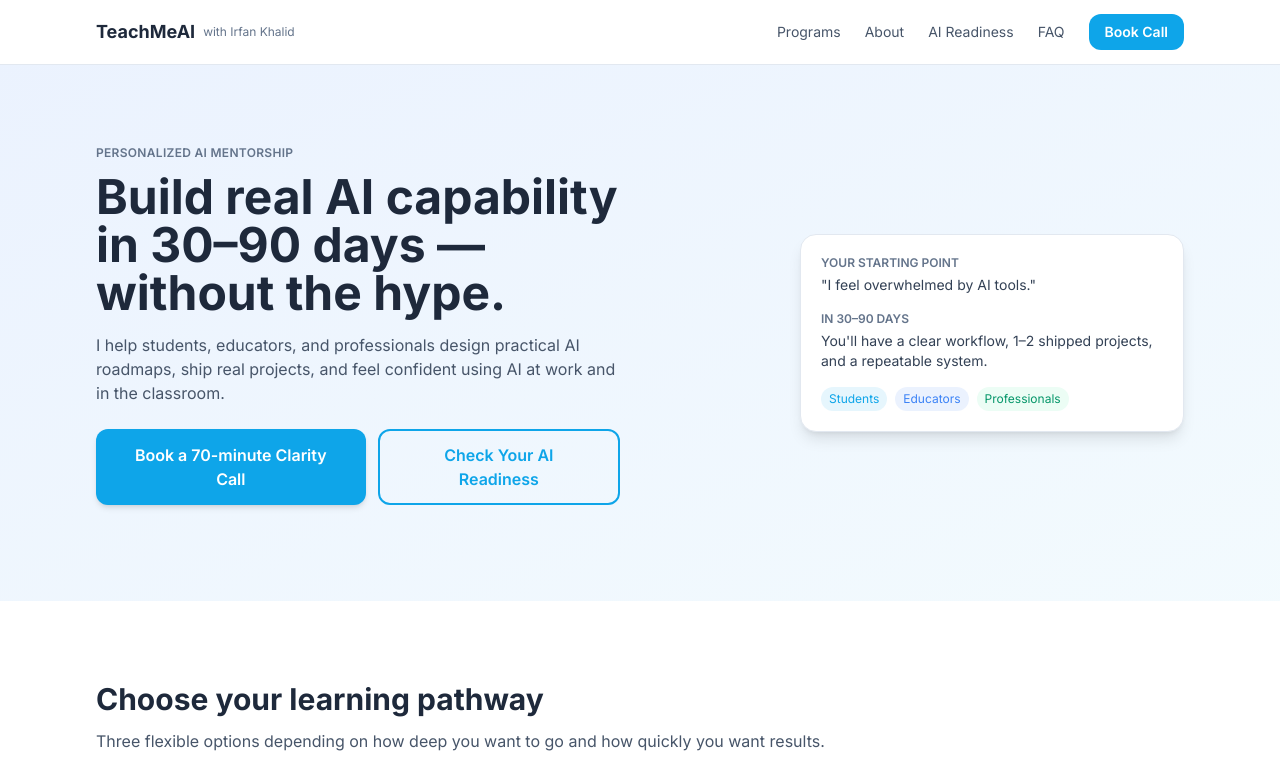
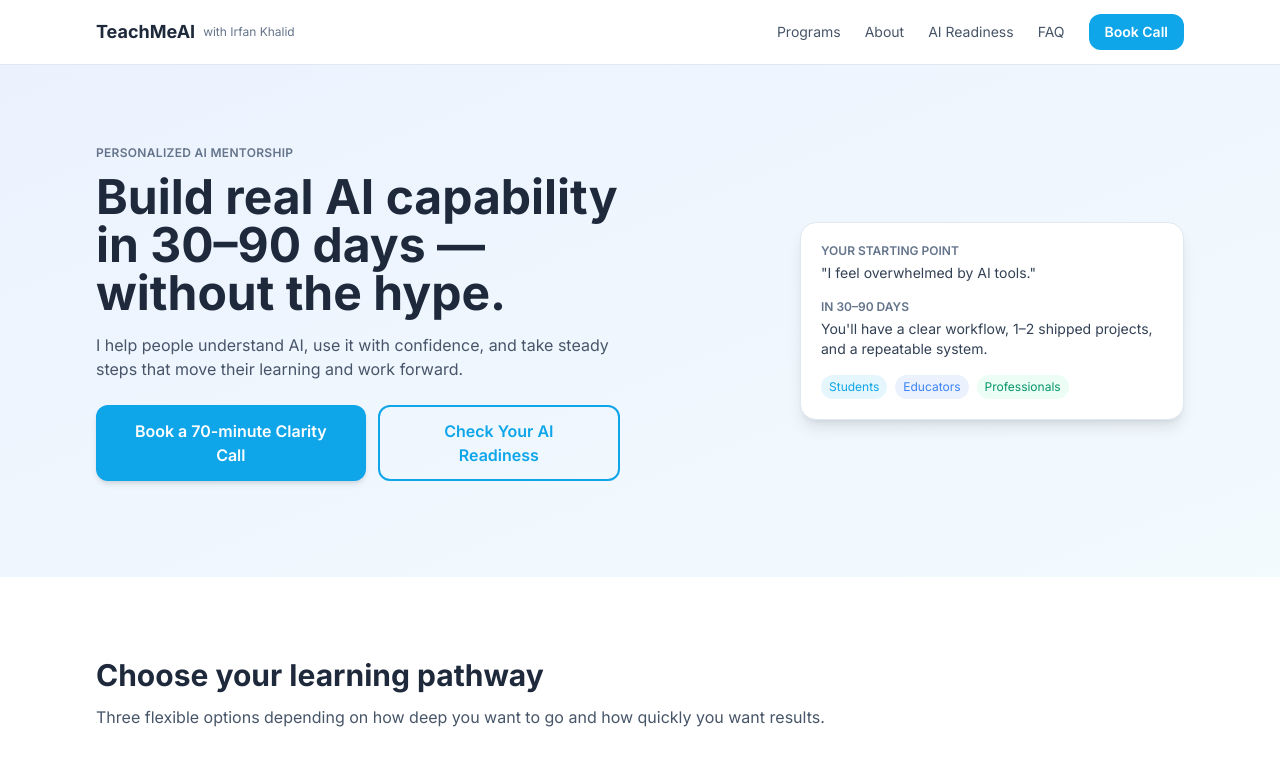
Before and after one commit to teachme-ai/teachmeai-home-site, a Next.js app: page / in a window 1280 px wide. Shown: the top 760 px of the page. Built offline with nearby package versions, Linux system fonts and the light colour scheme.

Commit message:
refactor: simplify hero value proposition

```diff
--- a/components/hero.tsx
+++ b/components/hero.tsx
@@ -22,7 +22,7 @@ export function Hero() {
             Build real AI capability in 30–90 days — without the hype.
           </h1>
           <p className="text-base text-slate-600 mb-6">
-            I help students, educators, and professionals design practical AI roadmaps, ship real projects, and feel confident using AI at work and in the classroom.
+            I help people understand AI, use it with confidence, and take steady steps that move their learning and work forward.
           </p>
           <div className="flex flex-col sm:flex-row gap-3 mb-4">
             <button
```
